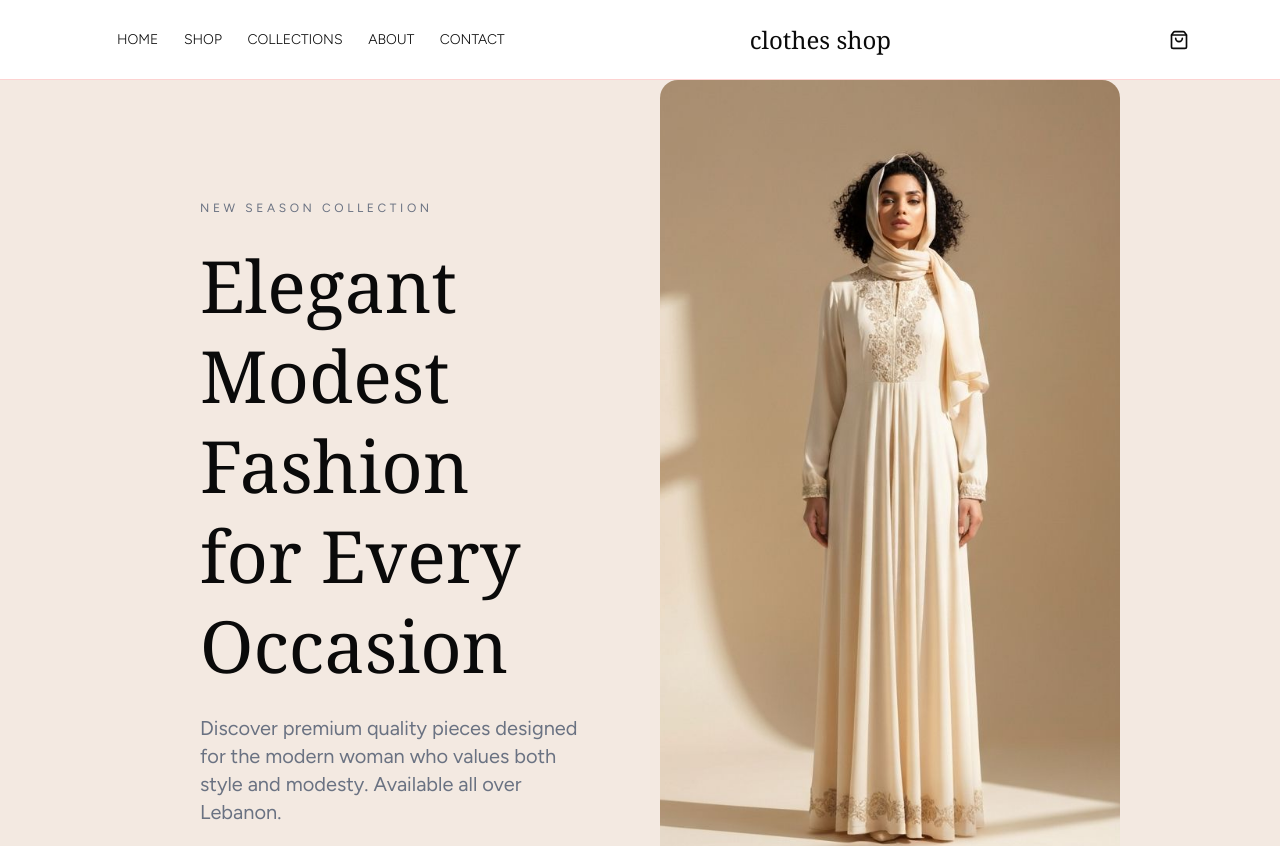
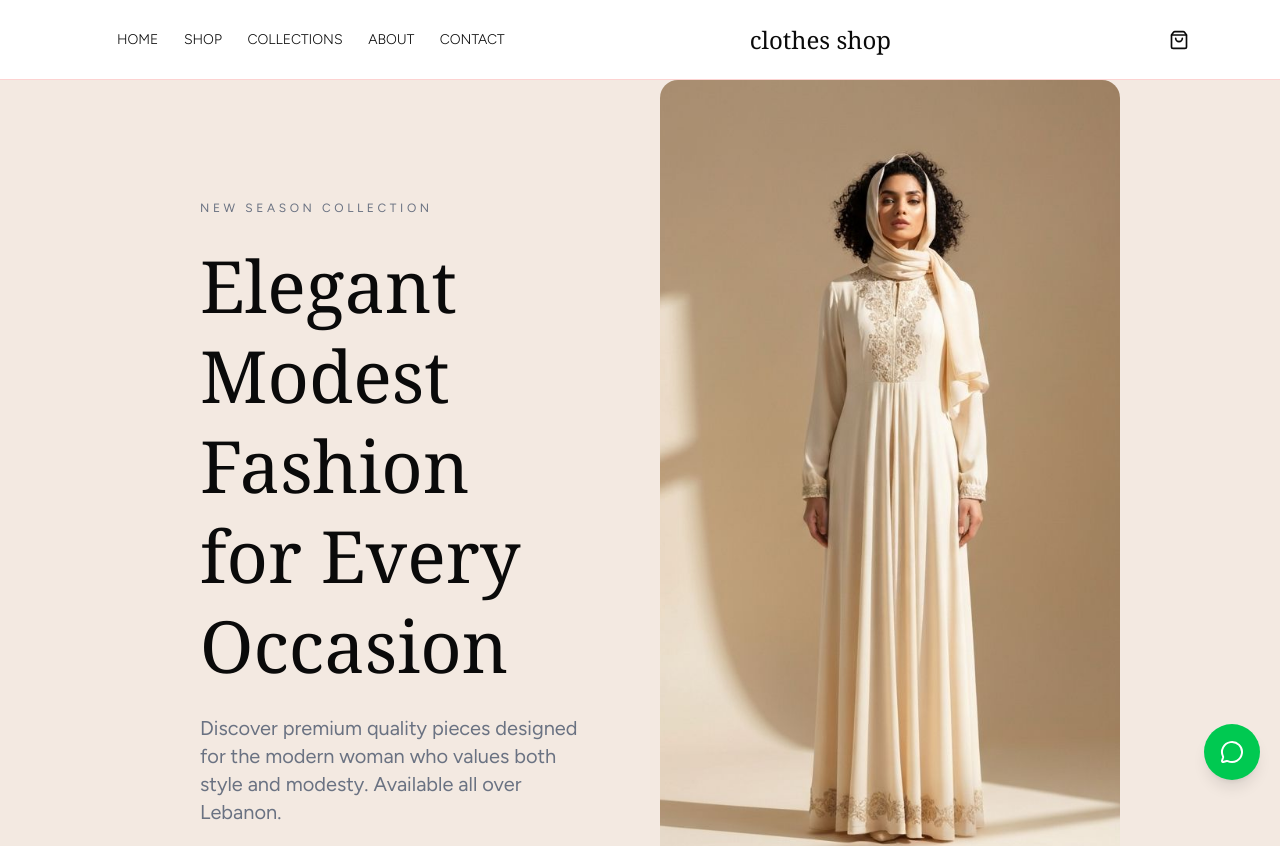
Before and after one commit to Anas-Abdul-El/clothes-shop, a Next.js app: page / in a window 1280 px wide. Shown: the top 846 px of the page. Built offline with nearby package versions, Linux system fonts and the light colour scheme.

Commit message:
add a W-Button

```diff
--- a/src/app/layout.tsx
+++ b/src/app/layout.tsx
@@ -3,6 +3,7 @@ import { Geist, Figtree } from "next/font/google";
 import "./globals.css";
 import Nav from "@/components/global/nav/Nav";
 import Footer from "@/components/global/footer/Footer";
+import WhatssappButton from "@/components/global/whatssappButton/Whatssapp-button";
 
 const figtree = Figtree({ subsets: ['latin'], variable: '--font-sans' });
 
@@ -29,6 +30,7 @@ export default function RootLayout({
       >
         <Nav />
         {children}
+        <WhatssappButton/>
         <Footer />
       </body>
     </html>
--- /dev/null
+++ b/src/components/global/whatssappButton/Whatssapp-button.tsx
@@ -0,0 +1,13 @@
+import { MessageCircle } from "lucide-react"
+
+function WhatssappButton() {
+  return (
+    <div className='fixed bottom-5 right-5 z-50 bg-green-500 p-4 rounded-full shadow-lg hover:bg-green-600 transition-colors duration-300'>
+      <a href="https://wa.me/1234567890" target="_blank" rel="noopener noreferrer">
+        <MessageCircle color="white"/>
+      </a>
+    </div>
+  )
+}
+
+export default WhatssappButton
```
